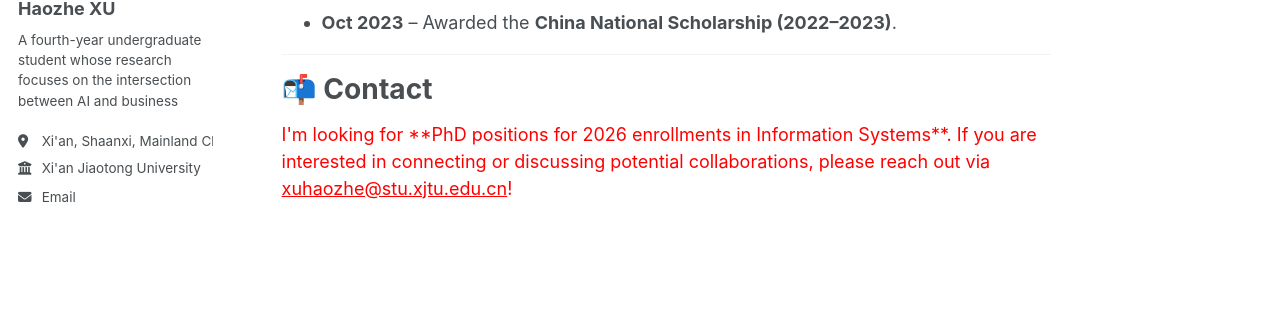
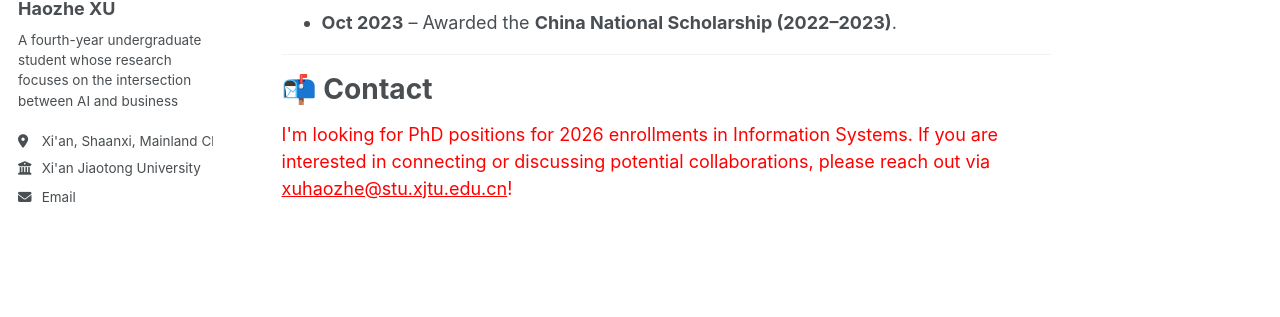
Before and after one commit to XuHaozhe0204/XuHaozhe0204.github.io, a Jekyll site: the page built from _pages/about.md, in a window 1280 px wide and 900 px high, scrolled down 1419 px. Shown: the part 317-634 px from the top of the window. Built offline with Jekyll 4.4.1, drawn with Linux system fonts in a browser that asks for light colours; a script that is not in the unit is left out.

```diff
--- a/_pages/about.md
+++ b/_pages/about.md
@@ -45,7 +45,7 @@ I have collaborated with multiple scholars and contributed to several research p
 # 📬 Contact
 
 <font color="red">
-I'm looking for **PhD positions for 2026 enrollments in Information Systems**.
+I'm looking for PhD positions for 2026 enrollments in Information Systems.
 If you are interested in connecting or discussing potential collaborations, please reach out via
 <a href="mailto:xuhaozhe@stu.xjtu.edu.cn" style="color:red;">xuhaozhe@stu.xjtu.edu.cn</a>!
 </font>
```
